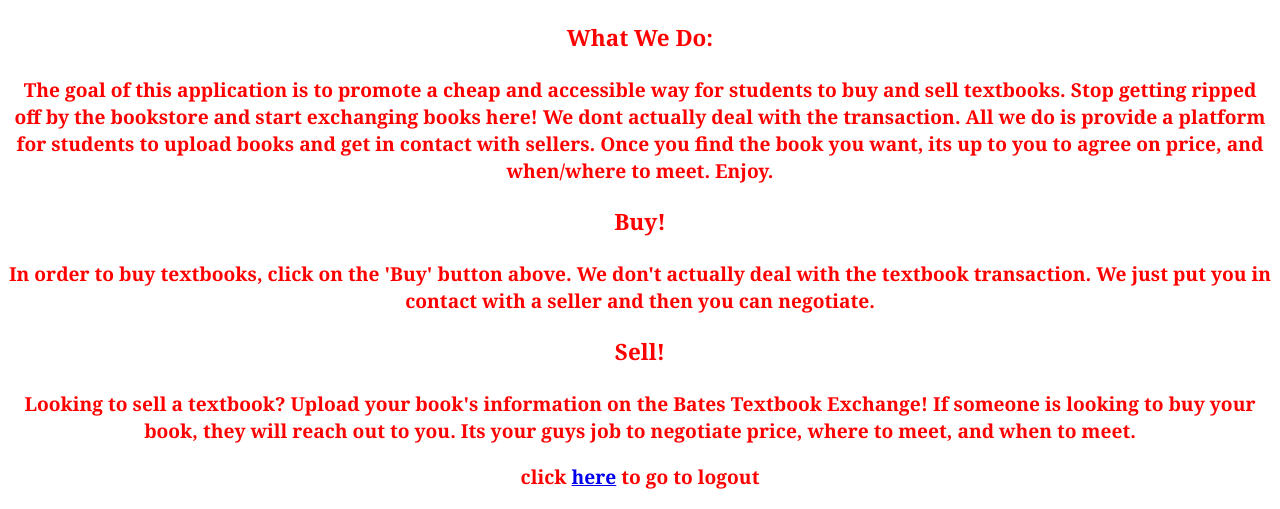
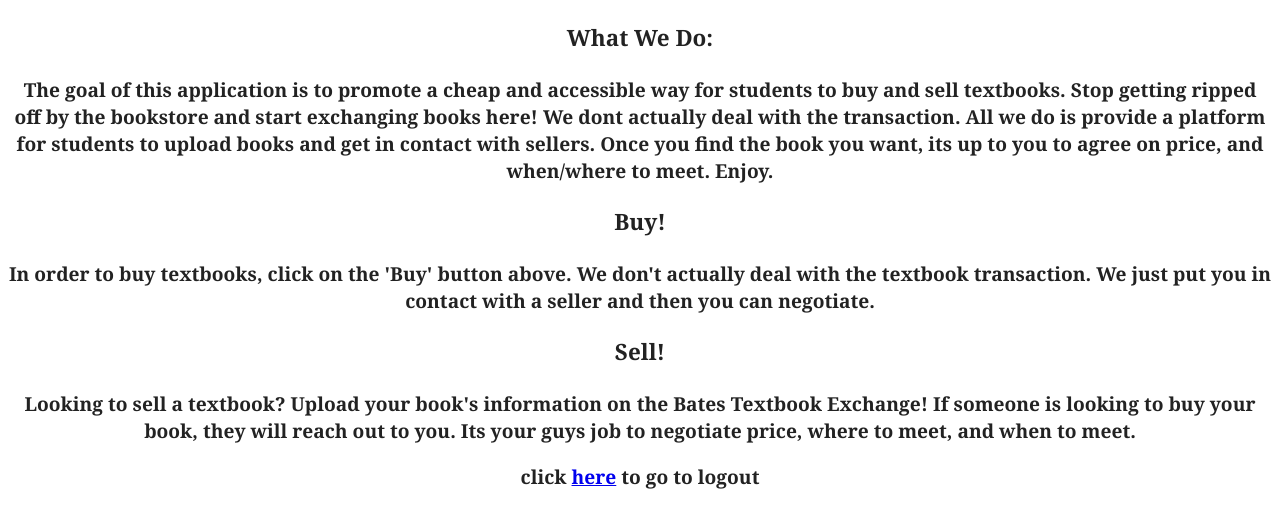
Before and after one commit to bubbadaboss77/supreme-spoon, a Flask app: page / in a window 1280 px wide. Shown: the part 507-1016 px from the top of the page. Run offline with Flask 2, Linux system fonts and the light colour scheme.

Commit message:
final css

```diff
--- a/text/static/style.css
+++ b/text/static/stylez.css
@@ -40,7 +40,8 @@ body {
     font-family: "Gentium Book Basic", Georgia, serif;
     font-size: 1.2em;
     font-weight: bold;
-    color: red;
+
+
 
 }
 
--- a/text/templates/home.html
+++ b/text/templates/home.html
@@ -2,7 +2,7 @@
 <html>
   <head>
     <title> Navigation Bar Here </title>
-    <link href="../static/style.css" rel='stylesheet'>
+    <link href="../static/stylez.css" rel='stylesheet'>
   </head>
   <body>
   <header class="masthead">
```
